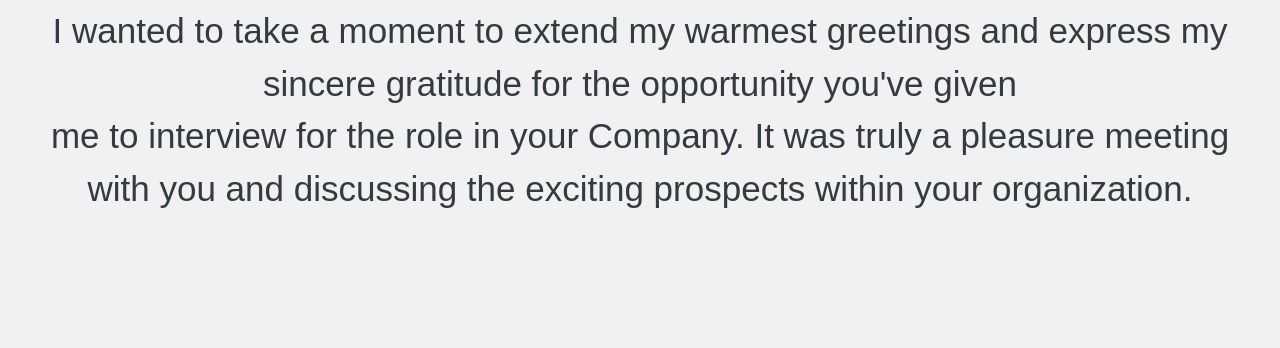
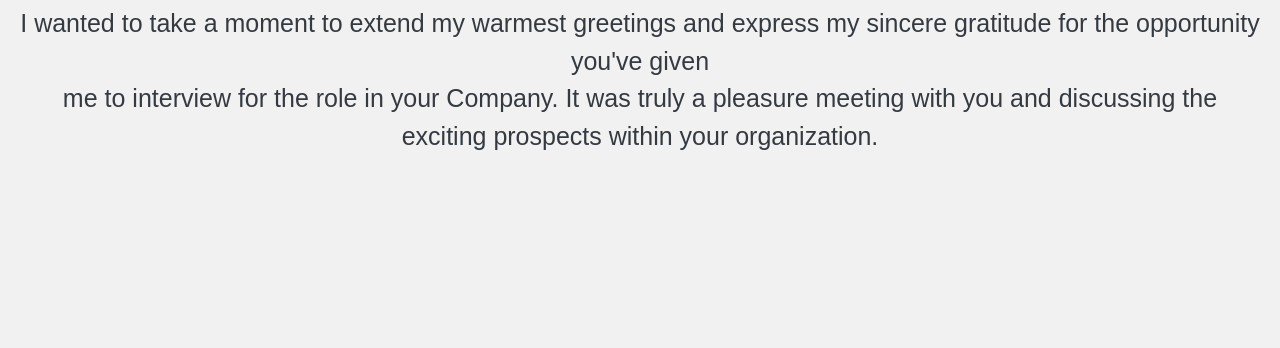
Before and after one commit to Naru-Meghasumanth/ResponsivePortfolio, a plain HTML site: page index.html in a window 1280 px wide. Shown: the part 451-799 px from the top of the page. Drawn offline with nearby package versions, Linux system fonts and the light colour scheme; a web font is replaced by a local one.

Commit message:
changes1

```diff
--- a/index.html
+++ b/index.html
@@ -36,7 +36,7 @@
                 <div class="col-12 col-lg-12 text-center about-text">
                     <h1 class="about-heading text font-weight-bold">Hello-Recruiter</h1>
                     <div>
-                        <p class="text-dark" >I wanted to take a moment to extend my warmest greetings and express my sincere gratitude for the opportunity you've given<br> me to interview for the role in your Company. It was truly a pleasure meeting with you and discussing the exciting prospects within your organization.</p>
+                        <p class="text-dark" id="w-text" >I wanted to take a moment to extend my warmest greetings and express my sincere gratitude for the opportunity you've given<br> me to interview for the role in your Company. It was truly a pleasure meeting with you and discussing the exciting prospects within your organization.</p>
                     </div>
                 </div>
             </div>
--- a/styl.css
+++ b/styl.css
@@ -75,6 +75,9 @@ body{
 .myself p{
     color: #202b36;
     font-size: 25px;
+}
+#w-text{
+    font-size: 25px !important;
 }
 .download-btn{
     border-color: rgb(10, 112, 130) !important;
```
